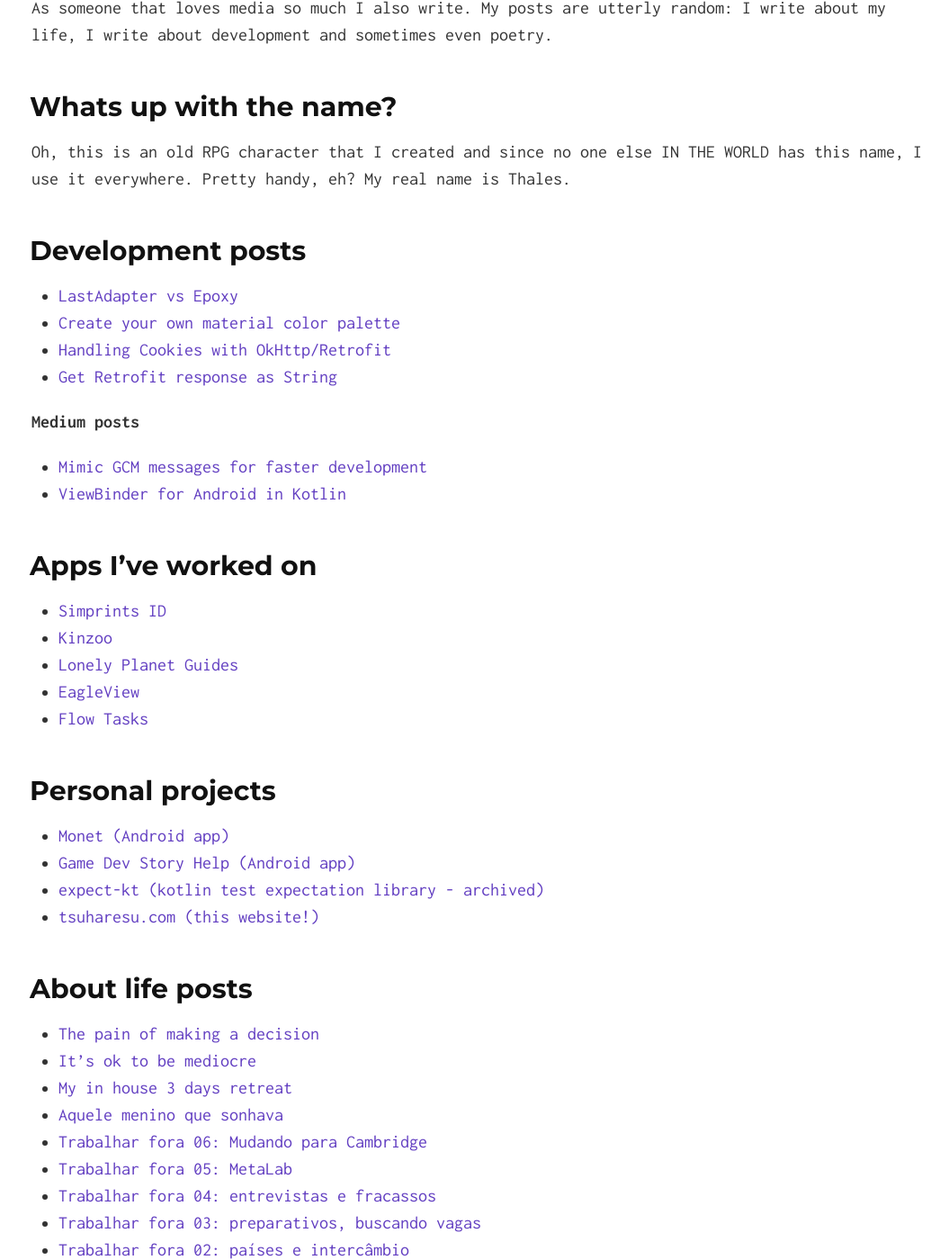
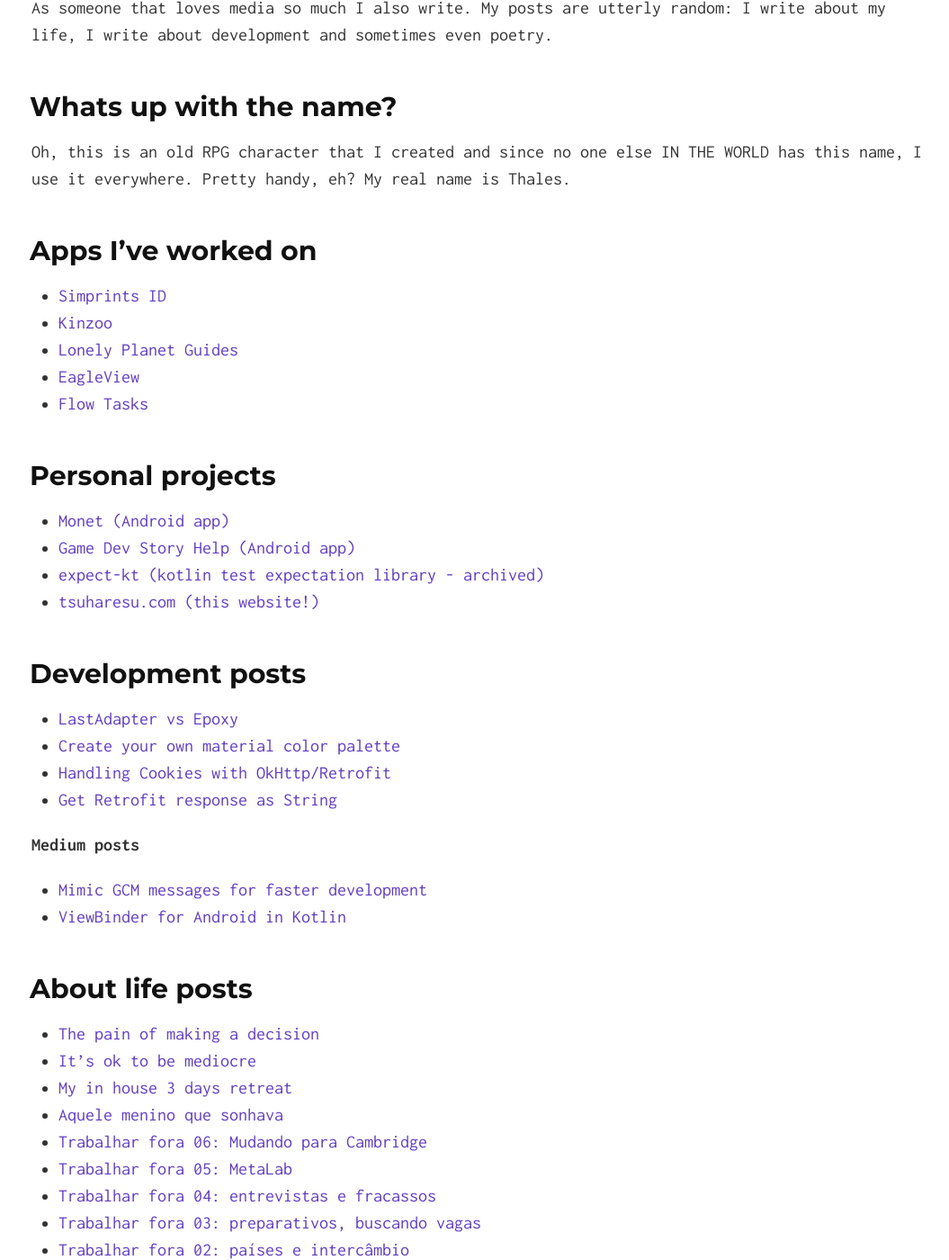
Before and after one commit to tsuharesu/tsuharesu.github.io, a Jekyll site: the page built from index.md, in a window 1280 px wide and 1400 px high, scrolled down 436 px. Shown: the whole window at 90% size, without its empty margins (105-1160 px from the left). Built offline with Jekyll 4.4.1, drawn with Linux system fonts in a browser that asks for light colours; part of the change alters nothing that is shown.

Commit message:
Reorder projects

```diff
--- a/index.md
+++ b/index.md
@@ -21,15 +21,6 @@ life, I write about development and sometimes even poetry.
 Oh, this is an old RPG character that I created and since no one else IN THE WORLD has this name,
 I use it everywhere. Pretty handy, eh? My real name is Thales.
 
-## Development posts
-{% for post in site.categories.dev -%}
-* [{{ post.title }}]({{ post.url }})
-{% endfor %}
-**Medium posts**
-* [Mimic GCM messages for faster development](https://medium.com/@tsuharesu/mimic-gcm-messages-for-faster-development-faadef42eb79)
-* [ViewBinder for Android in
-  Kotlin](https://medium.com/making-internets/viewbinder-for-android-in-kotlin-abbeae67fab3#.je8w00qx3)
-
 ## Apps I've worked on
 {% for project in site.data.professional -%}
 * [{{ project.name }}]({{ project.url }})
@@ -39,6 +30,15 @@ I use it everywhere. Pretty handy, eh? My real name is Thales.
 {% for project in site.data.projects -%}
 * [{{ project.name }}]({{ project.url }})
 {% endfor %}
+
+## Development posts
+{% for post in site.categories.dev -%}
+* [{{ post.title }}]({{ post.url }})
+{% endfor %}
+**Medium posts**
+* [Mimic GCM messages for faster development](https://medium.com/@tsuharesu/mimic-gcm-messages-for-faster-development-faadef42eb79)
+* [ViewBinder for Android in
+  Kotlin](https://medium.com/making-internets/viewbinder-for-android-in-kotlin-abbeae67fab3#.je8w00qx3)
 
 ## About life posts
 {% for post in site.categories.personal -%}
```
